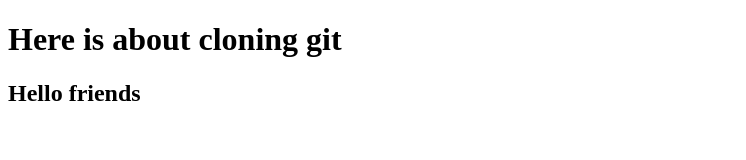
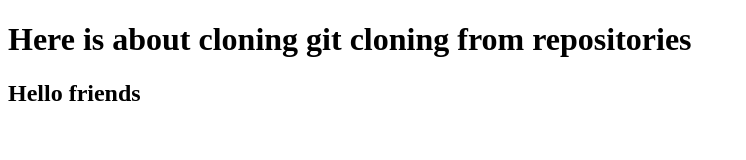
Before and after one commit to MesfinEyasu/Abebe, a plain HTML site: page index.html in a window 1280 px wide. Shown: the whole page, without its empty margins (0-746 px from the left). Drawn offline with Linux system fonts and the light colour scheme.

Commit message:
updated
index updated

```diff
--- a/index.html
+++ b/index.html
@@ -9,7 +9,7 @@
 </head>
 
 <body>
-    <h1>Here is about cloning git</h1>
+    <h1>Here is about cloning git cloning from repositories</h1>
     <h2> Hello friends</h2>
 </body>
 
```
